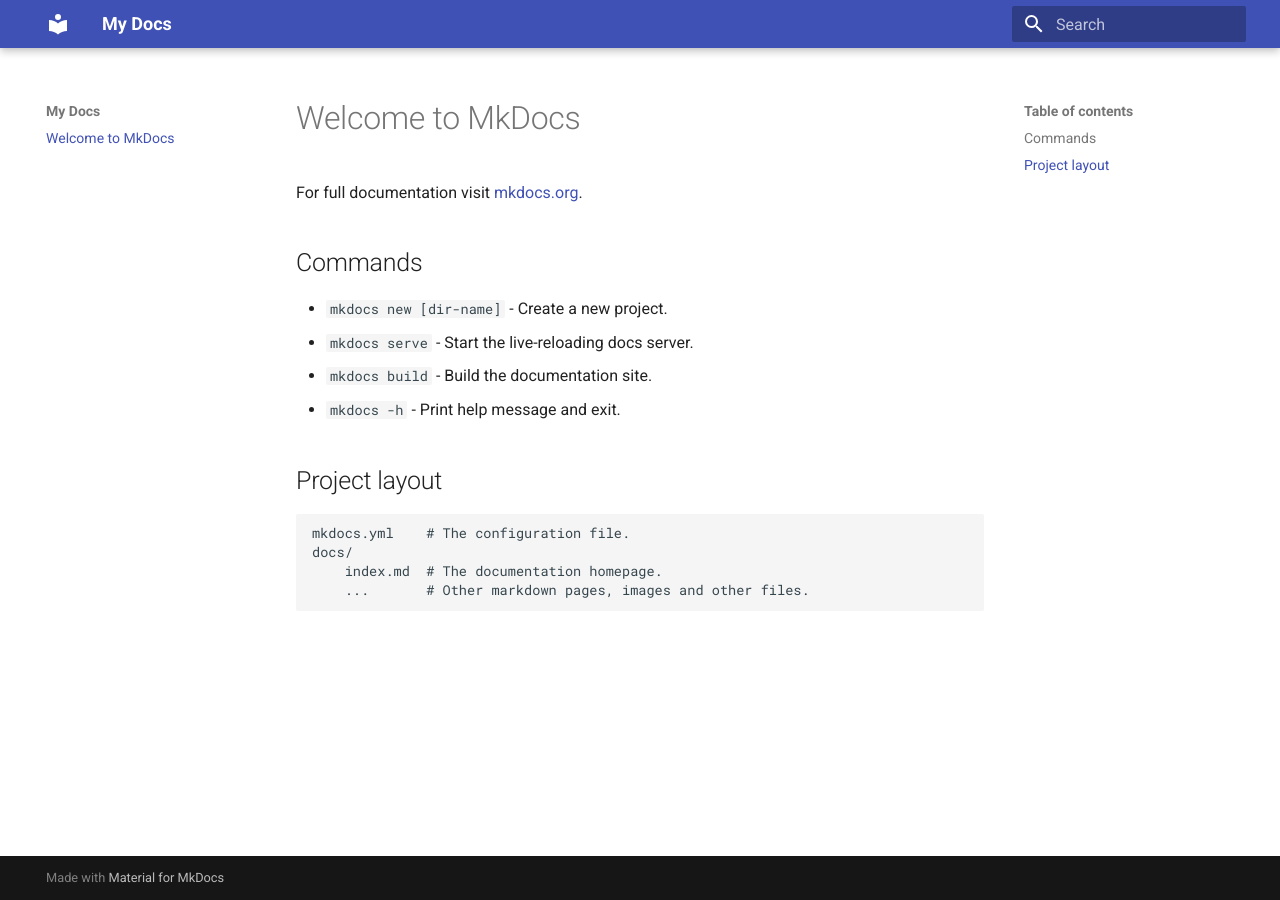
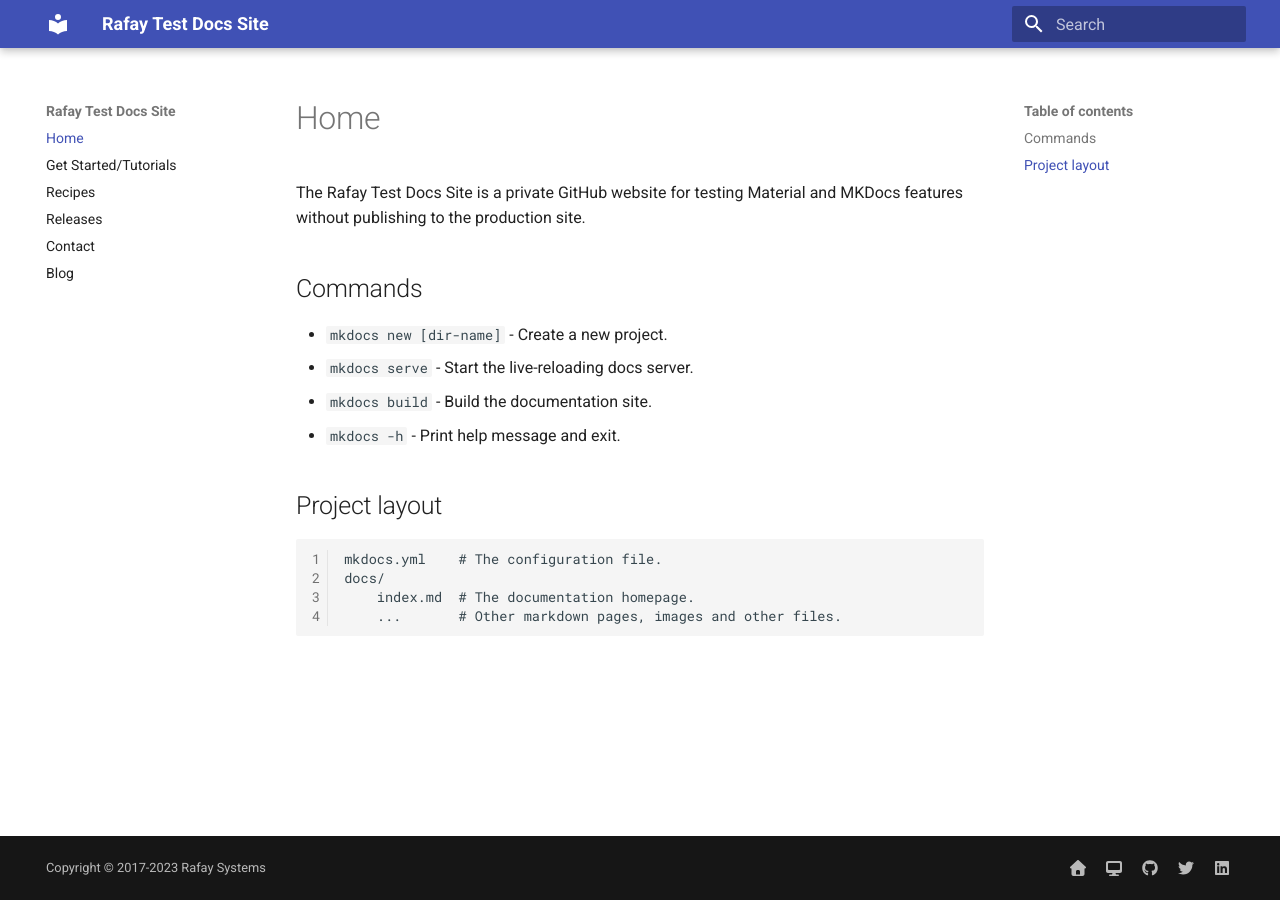
Before and after one commit to darren-rafay/testdocs, an MkDocs documentation site: the page built from docs/index.md, in a window 1280 px wide. Built offline with MkDocs 1.6.1 and Material for MkDocs 9.7.7, drawn with Linux system fonts in a browser that asks for light colours.

Commit message:
Update 2
Updated to make it look more like a Docs site. Still missing some features, like the top menu bar, but I don't want to spend the time making this look exactly like the Rafay Docs site.

```diff
--- a/docs/index.md
+++ b/docs/index.md
@@ -1,6 +1,9 @@
-# Welcome to MkDocs
+---
+title: Learn KOP - Welcome to the Rafay Test Docs Site
+description: The Rafay Test Docs Site is a private GitHub website for testing Material and MKDocs features without publishing to the production site.
+---
 
-For full documentation visit [mkdocs.org](https://www.mkdocs.org).
+The Rafay Test Docs Site is a private GitHub website for testing Material and MKDocs features without publishing to the production site.
 
 ## Commands
 
--- a/mkdocs.yml
+++ b/mkdocs.yml
@@ -1,4 +1,109 @@
-site_name: My Docs
+# Project information
+site_name: Rafay Test Docs Site
+site_url: https://rafay.github.io/darren-yamasaki/testdocs
+site_description: >-
+  Testing Docs site features without publishing to production.
+  Enable features as needed.
 
+# Repository
+
+# Copyright
+copyright: Copyright &copy; 2017-2023 Rafay Systems
+
+# Configuration
 theme:
   name: material
+
+# Extensions
+markdown_extensions:
+  - admonition
+  - attr_list
+  - codehilite:
+      guess_lang: false
+      linenums: true
+  - def_list
+  - footnotes
+  - md_in_html
+  - meta
+  - toc:
+      permalink: true
+  - pymdownx.arithmatex
+  - pymdownx.betterem:
+      smart_enable: all
+  - pymdownx.caret
+  - pymdownx.critic
+  - pymdownx.details
+  - pymdownx.emoji:
+      emoji_index: !!python/name:materialx.emoji.twemoji
+      emoji_generator: !!python/name:materialx.emoji.to_svg
+  # - pymdownx.highlight:
+  #     linenums_style: pymdownx-inline
+  - pymdownx.inlinehilite
+  - pymdownx.keys
+  - pymdownx.magiclink:
+      repo_url_shorthand: true
+      user: squidfunk
+      repo: mkdocs-material
+  - pymdownx.mark
+  - pymdownx.smartsymbols
+  - pymdownx.snippets:
+      check_paths: true
+  - pymdownx.superfences:
+      custom_fences:
+        - name: mermaid
+          class: mermaid
+          format: !!python/name:pymdownx.superfences.fence_code_format
+  - pymdownx.tabbed:
+      alternate_style: true
+  - pymdownx.tasklist:
+      custom_checkbox: true
+  - pymdownx.tilde
+
+# Plugins
+plugins:
+  - blog
+  - search:
+      separator: '[\s\-,:!=\[\]()"/]+|(?!\b)(?=[A-Z][a-z])|\.(?!\d)|&[lg]t;'
+#  - social:
+#      cards_layout_dir: social_cards_layouts
+#      cards_layout: custom
+
+# Customization
+extra:
+  generator: false
+  # analytics:
+    # provider: google
+    # property: G-KT7TYDFC8D
+  social:
+    - icon: fontawesome/solid/house
+      link: https://rafay.co/
+    - icon: fontawesome/solid/desktop
+      link: https://console.rafay.dev
+    - icon: fontawesome/brands/github
+      link: https://github.com/rafayopen
+    - icon: fontawesome/brands/twitter
+      link: https://twitter.com/rafaysystemsinc
+    - icon: fontawesome/brands/linkedin
+      link: https://www.linkedin.com/company/rafay-systems/
+  feedback:
+    title: Was this page helpful?
+    ratings:
+      - icon: material/emoticon-happy-outline
+        name: This page was helpful
+        data: 1
+        note: >-
+          Thanks for your feedback!
+      - icon: material/emoticon-sad-outline
+        name: This page could be improved
+        data: 0
+        note: >-
+          Thanks for your feedback! Help us improve this page by using our <a href="https://github.com/darren-rafay/testrepo/issues/new/?title=[Feedback]+{title}+-+{url}" target="_blank" rel="noopener">feedback form</a>.
+
+# Table of Contents
+nav:
+  - Home: index.md
+  - Get Started/Tutorials: learn/overview.md
+  - Recipes: recipes/overview.md
+  - Releases: releasenotes/overview.md
+  - Contact: contact/overview.md
+  - Blogs: blog/index.md
```
Also changed, not shown: docs/blog/index.md (added, +1 -0 lines), docs/blog/posts/preview-env.md (added, +31 -0 lines), docs/contact/overview.md (added, +19 -0 lines), docs/learn/overview.md (added, +19 -0 lines), docs/recipes/overview.md (added, +19 -0 lines), docs/releasenotes/overview.md (added, +19 -0 lines).
